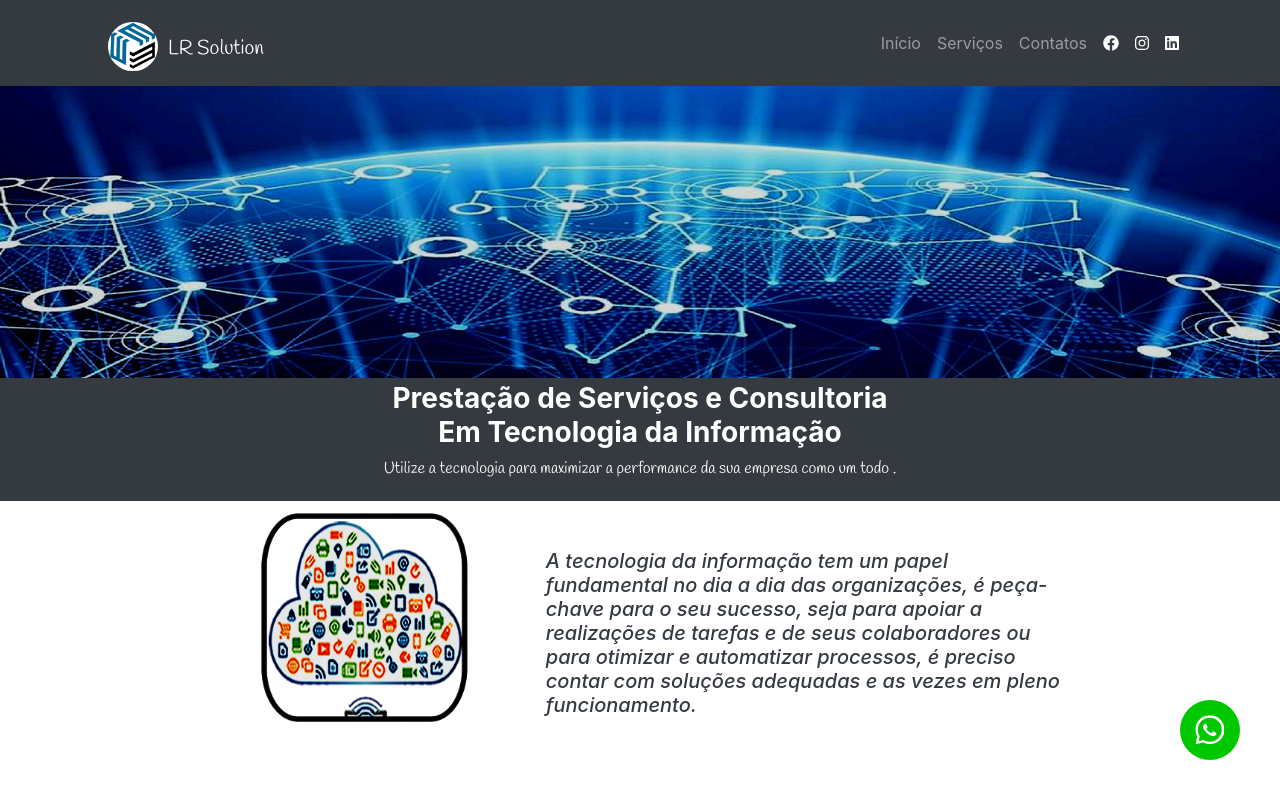
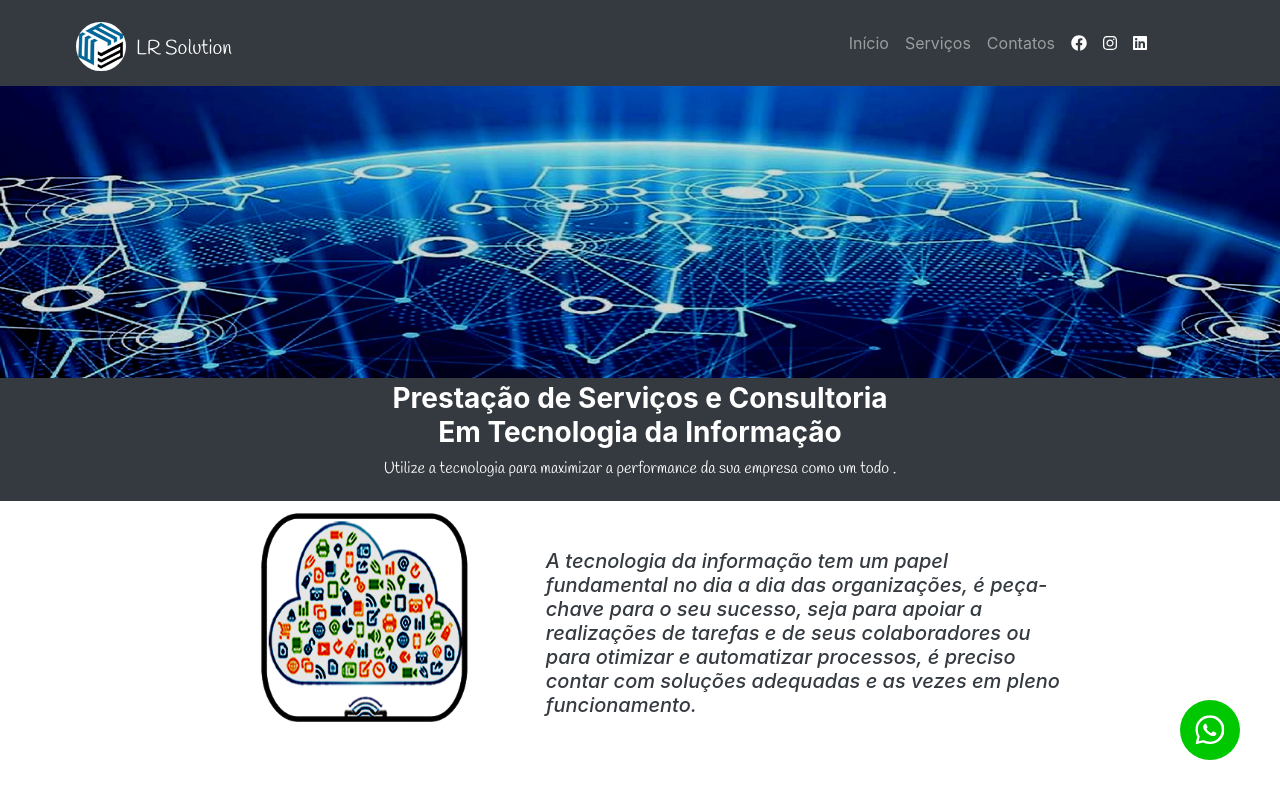
Before and after one commit to Joaovp07/Site, a website: page index.html in a window 1280 px wide. Shown: the top 800 px of the page. Drawn offline with nearby package versions, Linux system fonts and the light colour scheme.

Commit message:
Update index.html

```diff
--- a/index.html
+++ b/index.html
@@ -7,7 +7,7 @@
     </div>
     <!-- Required meta tags -->
     <meta charset="utf-8">
-    <meta name="viewport" content="width=device-width, initial-scale=1.0, shrink-to-fit=yes">
+    <meta name="viewport" content="width=device-width, initial-scale=1.0, shrink-to-fit=no">
 
 
 
@@ -35,7 +35,7 @@
         #navInicial {
             max-width: 100vw;
             min-width: 75%;
-            padding-right: 0%;
+            padding-right: 5%;
 
         }
 
```
